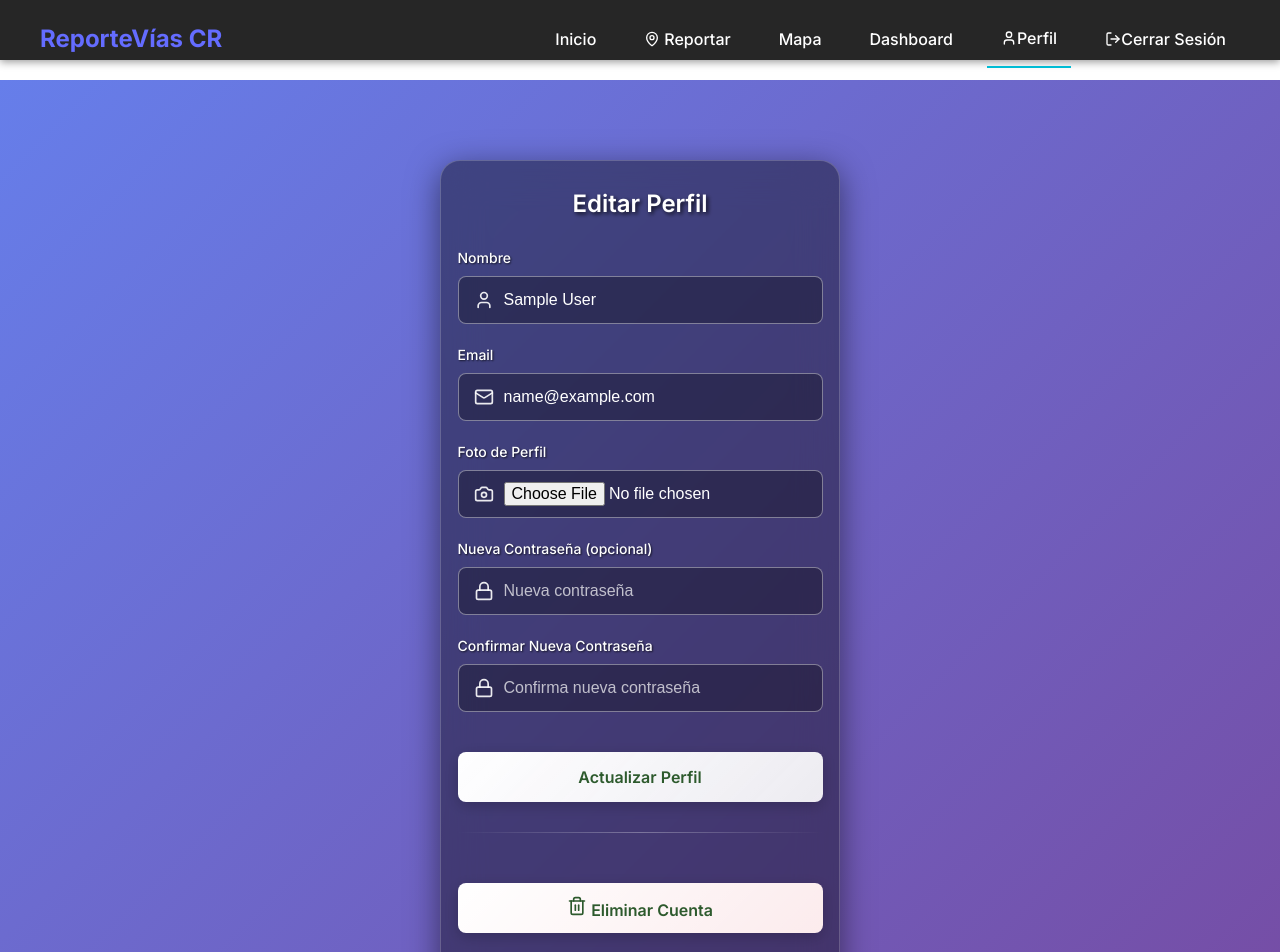
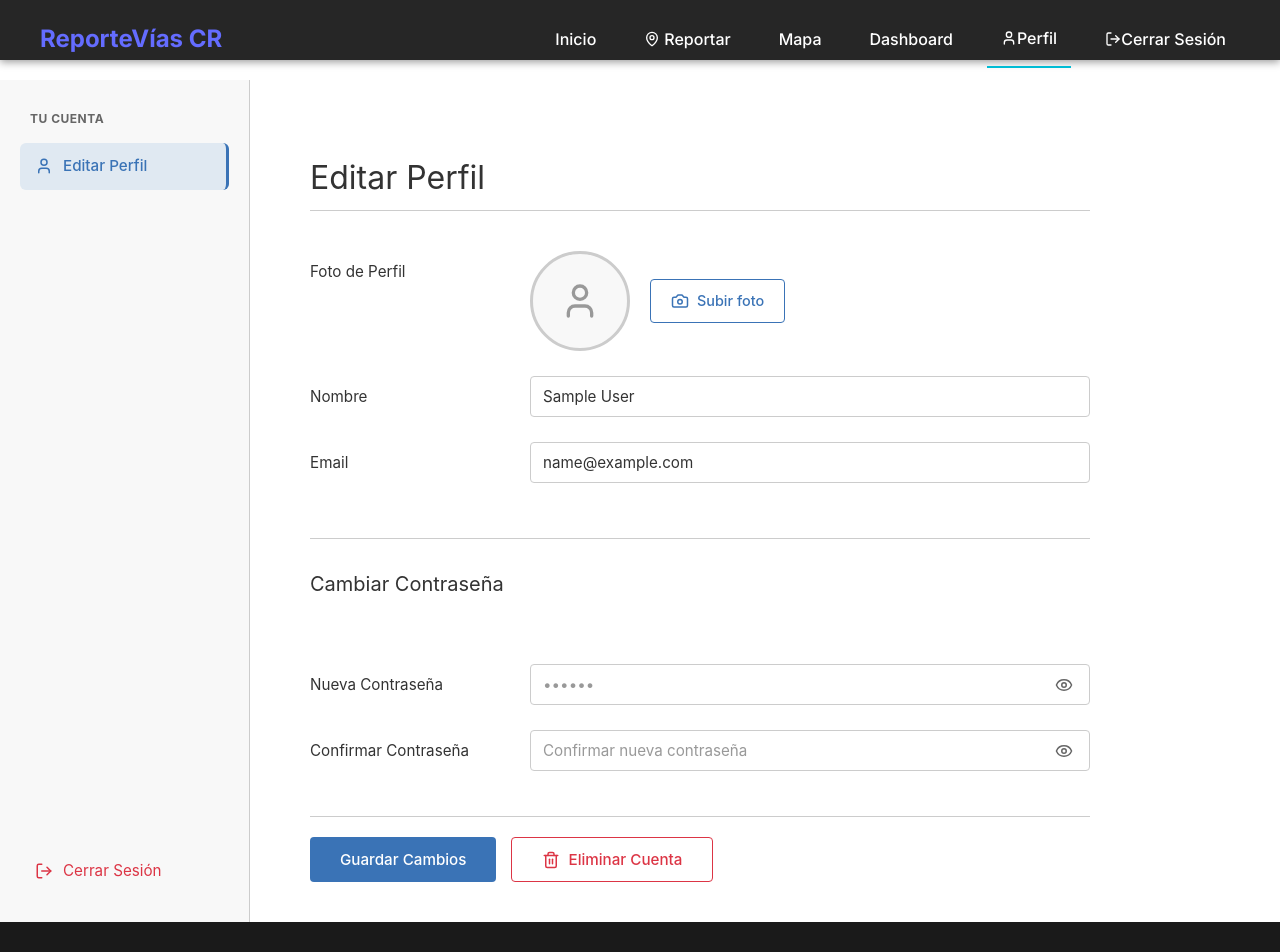
Before and after one commit to JeaustinCfwd/Reporte-V-as, a React (Vite) app: page /profile in a window 1280 px wide. Shown: the top 952 px of the page. Built offline with nearby package versions, Linux system fonts and the light colour scheme; sample sign-in values are in the browser's storage; the HTML template or start-up script is replaced by a standard one.

Commit message:
flechas del carruselItem

```diff
--- a/src/components/CategoryCarousel.jsx
+++ b/src/components/CategoryCarousel.jsx
@@ -1,5 +1,5 @@
 import React, { useRef, useEffect, useState, useCallback } from "react";
-import { ChevronLeft, ChevronRight } from "lucide-react";
+import { ArrowLeft, ArrowRight } from "lucide-react";
 import "../styles/CategoryCarousel.css";
 
 // Función utilitaria para aplicar 'throttle' (limitación de llamadas)
@@ -184,14 +184,14 @@ const CategoryCarousel = ({
                 }
                 aria-label="Anterior"
               >
-                <ChevronLeft className="category-carousel-btn-icon" />
+                <ArrowLeft className="category-carousel-btn-icon" />
               </button>
               <button
                 className="category-carousel-btn category-carousel-btn-next"
                 onClick={() => setActive((prev) => (prev + 1) % items.length)}
                 aria-label="Siguiente"
               >
-                <ChevronRight className="category-carousel-btn-icon" />
+                <ArrowRight className="category-carousel-btn-icon" />
               </button>
             </>
           )}
--- a/src/components/ProfileEdit.jsx
+++ b/src/components/ProfileEdit.jsx
@@ -1,8 +1,7 @@
 import React, { useState, useEffect } from 'react';
 import { useNavigate } from 'react-router-dom';
-import { User, Mail, Lock, Image, Trash2, Home, Camera } from 'lucide-react';
+import { User, Mail, Lock, Camera, Trash2, LogOut, Settings, Shield, Eye, EyeOff } from 'lucide-react';
 import { updateUser, deleteUser } from '../services/fetch.js';
-import "../styles/Forms.css";
 import "../styles/Profile.css";
 
 const ProfileEdit = () => {
@@ -16,6 +15,8 @@ const ProfileEdit = () => {
   });
   const [photoPreview, setPhotoPreview] = useState('');
   const [loading, setLoading] = useState(false);
+  const [showPassword, setShowPassword] = useState(false);
+  const [showConfirmPassword, setShowConfirmPassword] = useState(false);
 
   useEffect(() => {
     const storedUser = JSON.parse(localStorage.getItem('user') || 'null');
@@ -99,133 +100,187 @@ const ProfileEdit = () => {
     navigate('/');
   };
 
-  if (!user) return <div>Cargando...</div>;
+  const handleLogout = () => {
+    localStorage.removeItem('user');
+    navigate('/login');
+  };
+
+  if (!user) return <div className="profile-loading">Cargando...</div>;
 
   return (
-    <div className="fondo-registro">
-      <div className="contenedor-login">
-        <div className="formulario-usuario">
-          <h1 className="titulo-login">Editar Perfil</h1>
+    <div className="profile-container">
+      {/* Sidebar de Navegación */}
+      <aside className="profile-sidebar">
+        <div className="sidebar-section">
+          <h3 className="sidebar-category">TU CUENTA</h3>
+          <nav className="sidebar-nav">
+            <a href="/profile" className="sidebar-link active">
+              <User size={18} />
+              Editar Perfil
+            </a>
+          </nav>
+        </div>
 
-          {photoPreview && (
-            <div className="grupo-entrada">
-              <label className="etiqueta-entrada">Foto Actual</label>
-              <img src={photoPreview} alt="Profile" style={{ width: '100px', height: '100px', borderRadius: '50%', objectFit: 'cover' }} />
+        <div className="sidebar-section">
+          <button onClick={handleLogout} className="sidebar-link sidebar-logout">
+            <LogOut size={18} />
+            Cerrar Sesión
+          </button>
+        </div>
+      </aside>
+
+      {/* Contenido Principal */}
+      <main className="profile-content">
+        <h1 className="profile-title">Editar Perfil</h1>
+
+        <form onSubmit={handleSubmit} className="profile-form">
+          {/* Foto de Perfil */}
+          <div className="form-row">
+            <label className="form-label">Foto de Perfil</label>
+            <div className="form-field">
+              <div className="profile-photo-container">
+                <div className="profile-photo-wrapper">
+                  {photoPreview ? (
+                    <img src={photoPreview} alt="Profile" className="profile-photo" />
+                  ) : (
+                    <div className="profile-photo-placeholder">
+                      <User size={40} />
                     </div>
                   )}
-
-          <form onSubmit={handleSubmit}>
-            <div className="grupo-entrada">
-              <label htmlFor="name" className="etiqueta-entrada">Nombre</label>
-              <div className="campo-entrada">
-                <User className="icono-entrada" size={20} />
-                <input
-                  type="text"
-                  id="name"
-                  name="name"
-                  placeholder="Tu nombre"
-                  value={formData.name}
-                  onChange={handleInputChange}
-                  className="elemento-entrada"
-                  required
-                />
                 </div>
-            </div>
-
-            <div className="grupo-entrada">
-              <label htmlFor="email" className="etiqueta-entrada">Email</label>
-              <div className="campo-entrada">
-                <Mail className="icono-entrada" size={20} />
-                <input
-                  type="email"
-                  id="email"
-                  name="email"
-                  placeholder="Tu email"
-                  value={formData.email}
-                  onChange={handleInputChange}
-                  className="elemento-entrada"
-                  required
-                />
-              </div>
-            </div>
-
-            <div className="grupo-entrada">
-              <label htmlFor="photo" className="etiqueta-entrada">Foto de Perfil</label>
-              <div className="campo-entrada">
-                <Camera className="icono-entrada" size={20} />
+                <div className="photo-actions">
+                  <label htmlFor="photo" className="photo-upload-btn">
+                    <Camera size={18} />
+                    {photoPreview ? 'Cambiar foto' : 'Subir foto'}
+                  </label>
+                  {photoPreview && (
+                    <button
+                      type="button"
+                      onClick={() => setPhotoPreview('')}
+                      className="photo-remove-btn"
+                    >
+                      Eliminar foto
+                    </button>
+                  )}
                   <input
                     type="file"
                     id="photo"
                     name="photo"
                     accept="image/*"
                     onChange={handlePhotoChange}
-                  className="elemento-entrada"
+                    className="photo-input-hidden"
                   />
-                {photoPreview && <img src={photoPreview} alt="Preview" style={{ width: '50px', height: '50px', marginTop: '10px' }} />}
+                </div>
+              </div>
             </div>
           </div>
 
-            <div className="grupo-entrada">
-              <label htmlFor="password" className="etiqueta-entrada">Nueva Contraseña (opcional)</label>
-              <div className="campo-entrada">
-                <Lock className="icono-entrada" size={20} />
+          {/* Nombre */}
+          <div className="form-row">
+            <label htmlFor="name" className="form-label">Nombre</label>
+            <div className="form-field">
               <input
-                  type="password"
-                  id="password"
-                  name="password"
-                  placeholder="Nueva contraseña"
-                  value={formData.password}
+                type="text"
+                id="name"
+                name="name"
+                value={formData.name}
                 onChange={handleInputChange}
-                  className="elemento-entrada"
+                className="form-input"
+                required
               />
             </div>
           </div>
 
-            <div className="grupo-entrada">
-              <label htmlFor="confirmPassword" className="etiqueta-entrada">Confirmar Nueva Contraseña</label>
-              <div className="campo-entrada">
-                <Lock className="icono-entrada" size={20} />
+          {/* Email */}
+          <div className="form-row">
+            <label htmlFor="email" className="form-label">Email</label>
+            <div className="form-field">
               <input
-                  type="password"
-                  id="confirmPassword"
-                  name="confirmPassword"
-                  placeholder="Confirma nueva contraseña"
-                  value={formData.confirmPassword}
+                type="email"
+                id="email"
+                name="email"
+                value={formData.email}
                 onChange={handleInputChange}
-                  className="elemento-entrada"
+                className="form-input"
+                required
               />
             </div>
           </div>
 
-            <button type="submit" className="boton-login" disabled={loading}>
-              {loading ? 'Actualizando...' : 'Actualizar Perfil'}
-            </button>
-          </form>
+          {/* Sección de Cambiar Contraseña */}
+          <div className="form-section-divider">
+            <h2 className="form-section-title">Cambiar Contraseña</h2>
+          </div>
 
-          <div className="separador"></div>
-
+          {/* Nueva Contraseña */}
+          <div className="form-row">
+            <label htmlFor="password" className="form-label">Nueva Contraseña</label>
+            <div className="form-field">
+              <div className="password-input-wrapper">
+                <input
+                  type={showPassword ? 'text' : 'password'}
+                  id="password"
+                  name="password"
+                  placeholder="••••••"
+                  value={formData.password}
+                  onChange={handleInputChange}
+                  className="form-input"
+                />
                 <button
                   type="button"
-            onClick={handleDeleteAccount}
-            className="boton-login"
-            style={{ backgroundColor: '#dc3545' }}
-            disabled={loading}
+                  onClick={() => setShowPassword(!showPassword)}
+                  className="password-toggle-btn"
+                  aria-label={showPassword ? 'Ocultar contraseña' : 'Mostrar contraseña'}
                 >
-            <Trash2 size={20} className="inline mr-2" /> Eliminar Cuenta
-          </button>
-
-          <div className="navegacion-inferior">
-            <button
-              type="button"
-              onClick={handleBackToHome}
-              className="boton-login"
-              style={{ backgroundColor: '#007bff' }}
-            >
-              <Home size={20} className="inline mr-2" /> Volver a Inicio
+                  {showPassword ? <EyeOff size={18} /> : <Eye size={18} />}
                 </button>
               </div>
             </div>
           </div>
+
+          {/* Confirmar Contraseña */}
+          <div className="form-row">
+            <label htmlFor="confirmPassword" className="form-label">Confirmar Contraseña</label>
+            <div className="form-field">
+              <div className="password-input-wrapper">
+                <input
+                  type={showConfirmPassword ? 'text' : 'password'}
+                  id="confirmPassword"
+                  name="confirmPassword"
+                  placeholder="Confirmar nueva contraseña"
+                  value={formData.confirmPassword}
+                  onChange={handleInputChange}
+                  className="form-input"
+                />
+                <button
+                  type="button"
+                  onClick={() => setShowConfirmPassword(!showConfirmPassword)}
+                  className="password-toggle-btn"
+                  aria-label={showConfirmPassword ? 'Ocultar contraseña' : 'Mostrar contraseña'}
+                >
+                  {showConfirmPassword ? <EyeOff size={18} /> : <Eye size={18} />}
+                </button>
+              </div>
+            </div>
+          </div>
+
+          {/* Botones de Acción */}
+          <div className="form-actions">
+            <button type="submit" className="btn-primary" disabled={loading}>
+              {loading ? 'Guardando...' : 'Guardar Cambios'}
+            </button>
+            <button
+              type="button"
+              onClick={handleDeleteAccount}
+              className="btn-danger"
+              disabled={loading}
+            >
+              <Trash2 size={18} />
+              Eliminar Cuenta
+            </button>
+          </div>
+        </form>
+      </main>
     </div>
   );
 };
--- a/src/services/db.json
+++ b/src/services/db.json
@@ -9,11 +9,11 @@
       "photo": ""
     },
     {
-      "id": "e41c",
       "name": "lucas",
       "email": "example123@gmail.com",
       "password": "1234ab",
-      "photo": ""
+      "photo": "",
+      "id": "e41c"
     }
   ],
   "reviews": []
--- a/src/styles/Profile.css
+++ b/src/styles/Profile.css
@@ -1 +1,391 @@
-/* Profile.css - Estilos para el componente de edición de perfil */
+/* Profile.css - Sistema de diseño Clean Portal Interface */
+
+/* Container Principal - Layout de dos columnas */
+.profile-container {
+  display: flex;
+  min-height: calc(100vh - 60px);
+  background-color: #FFFFFF;
+  font-family: -apple-system, BlinkMacSystemFont, 'Segoe UI', 'Helvetica', 'Arial', sans-serif;
+}
+
+/* Sidebar de Navegación */
+.profile-sidebar {
+  width: 250px;
+  background-color: #F8F8F8;
+  border-right: 1px solid #CCCCCC;
+  padding: 30px 0;
+  display: flex;
+  flex-direction: column;
+  justify-content: space-between;
+}
+
+.sidebar-section {
+  padding: 0 20px;
+}
+
+.sidebar-category {
+  font-size: 0.75rem;
+  font-weight: 700;
+  color: #666666;
+  text-transform: uppercase;
+  letter-spacing: 0.5px;
+  margin: 0 0 15px 0;
+  padding: 0 10px;
+}
+
+.sidebar-nav {
+  display: flex;
+  flex-direction: column;
+  gap: 5px;
+}
+
+.sidebar-link {
+  display: flex;
+  align-items: center;
+  gap: 10px;
+  padding: 12px 15px;
+  color: #333333;
+  text-decoration: none;
+  font-size: 0.95rem;
+  font-weight: 400;
+  border-radius: 6px;
+  transition: all 0.2s ease;
+  border: none;
+  background: none;
+  width: 100%;
+  text-align: left;
+  cursor: pointer;
+}
+
+.sidebar-link:hover {
+  background-color: #E0E9F2;
+  color: #3A73B6;
+}
+
+.sidebar-link.active {
+  background-color: #E0E9F2;
+  color: #3A73B6;
+  font-weight: 500;
+  border-right: 3px solid #3A73B6;
+}
+
+.sidebar-logout {
+  margin-top: 20px;
+  color: #dc3545;
+}
+
+.sidebar-logout:hover {
+  background-color: #ffe6e6;
+  color: #c82333;
+}
+
+/* Contenido Principal */
+.profile-content {
+  flex: 1;
+  padding: 40px 60px;
+  max-width: 900px;
+}
+
+.profile-title {
+  font-size: 2rem;
+  font-weight: 400;
+  color: #333333;
+  margin: 0 0 40px 0;
+  padding-bottom: 15px;
+  border-bottom: 1px solid #CCCCCC;
+}
+
+/* Formulario */
+.profile-form {
+  display: flex;
+  flex-direction: column;
+  gap: 25px;
+}
+
+/* Sección Divisora */
+.form-section-divider {
+  margin: 30px 0 20px 0;
+  padding-top: 30px;
+  border-top: 1px solid #CCCCCC;
+}
+
+.form-section-title {
+  font-size: 1.25rem;
+  font-weight: 400;
+  color: #333333;
+  margin: 0 0 20px 0;
+}
+
+.form-row {
+  display: grid;
+  grid-template-columns: 200px 1fr;
+  gap: 20px;
+  align-items: start;
+}
+
+.form-label {
+  font-size: 0.95rem;
+  font-weight: 400;
+  color: #333333;
+  padding-top: 10px;
+  text-align: left;
+}
+
+.form-field {
+  display: flex;
+  flex-direction: column;
+}
+
+.form-input {
+  width: 100%;
+  padding: 10px 12px;
+  font-size: 0.95rem;
+  color: #333333;
+  background-color: #FFFFFF;
+  border: 1px solid #CCCCCC;
+  border-radius: 4px;
+  font-family: inherit;
+  transition: border-color 0.2s ease, box-shadow 0.2s ease;
+}
+
+.form-input:focus {
+  outline: none;
+  border-color: #3A73B6;
+  box-shadow: 0 0 0 3px rgba(58, 115, 182, 0.1);
+}
+
+.form-input::placeholder {
+  color: #999999;
+}
+
+/* Password Input con Toggle */
+.password-input-wrapper {
+  position: relative;
+  display: flex;
+  align-items: center;
+}
+
+.password-input-wrapper .form-input {
+  padding-right: 45px;
+}
+
+.password-toggle-btn {
+  position: absolute;
+  right: 12px;
+  background: none;
+  border: none;
+  color: #666666;
+  cursor: pointer;
+  padding: 5px;
+  display: flex;
+  align-items: center;
+  justify-content: center;
+  transition: color 0.2s ease;
+}
+
+.password-toggle-btn:hover {
+  color: #3A73B6;
+}
+
+.password-toggle-btn:focus {
+  outline: none;
+}
+
+/* Foto de Perfil */
+.profile-photo-container {
+  display: flex;
+  align-items: center;
+  gap: 20px;
+}
+
+.profile-photo-wrapper {
+  position: relative;
+  width: 100px;
+  height: 100px;
+}
+
+.profile-photo {
+  width: 100%;
+  height: 100%;
+  border-radius: 50%;
+  object-fit: cover;
+  border: 3px solid #CCCCCC;
+}
+
+.profile-photo-placeholder {
+  width: 100%;
+  height: 100%;
+  border-radius: 50%;
+  background-color: #F8F8F8;
+  border: 3px solid #CCCCCC;
+  display: flex;
+  align-items: center;
+  justify-content: center;
+  color: #999999;
+}
+
+.photo-actions {
+  display: flex;
+  flex-direction: column;
+  gap: 10px;
+}
+
+.photo-upload-btn {
+  display: inline-flex;
+  align-items: center;
+  gap: 8px;
+  padding: 10px 20px;
+  background-color: #FFFFFF;
+  color: #3A73B6;
+  border: 1px solid #3A73B6;
+  border-radius: 4px;
+  font-size: 0.9rem;
+  font-weight: 500;
+  cursor: pointer;
+  transition: all 0.2s ease;
+  white-space: nowrap;
+}
+
+.photo-upload-btn:hover {
+  background-color: #3A73B6;
+  color: #FFFFFF;
+}
+
+.photo-remove-btn {
+  padding: 8px 20px;
+  background-color: #FFFFFF;
+  color: #dc3545;
+  border: 1px solid #dc3545;
+  border-radius: 4px;
+  font-size: 0.85rem;
+  font-weight: 500;
+  cursor: pointer;
+  transition: all 0.2s ease;
+}
+
+.photo-remove-btn:hover {
+  background-color: #dc3545;
+  color: #FFFFFF;
+}
+
+.photo-input-hidden {
+  display: none;
+}
+
+/* Botones de Acción */
+.form-actions {
+  display: flex;
+  gap: 15px;
+  margin-top: 20px;
+  padding-top: 20px;
+  border-top: 1px solid #CCCCCC;
+}
+
+.btn-primary {
+  padding: 12px 30px;
+  background-color: #3A73B6;
+  color: #FFFFFF;
+  border: none;
+  border-radius: 4px;
+  font-size: 0.95rem;
+  font-weight: 500;
+  cursor: pointer;
+  transition: background-color 0.2s ease;
+}
+
+.btn-primary:hover:not(:disabled) {
+  background-color: #2d5a8f;
+}
+
+.btn-primary:disabled {
+  opacity: 0.6;
+  cursor: not-allowed;
+}
+
+.btn-danger {
+  display: inline-flex;
+  align-items: center;
+  gap: 8px;
+  padding: 12px 30px;
+  background-color: #FFFFFF;
+  color: #dc3545;
+  border: 1px solid #dc3545;
+  border-radius: 4px;
+  font-size: 0.95rem;
+  font-weight: 500;
+  cursor: pointer;
+  transition: all 0.2s ease;
+}
+
+.btn-danger:hover:not(:disabled) {
+  background-color: #dc3545;
+  color: #FFFFFF;
+}
+
+.btn-danger:disabled {
+  opacity: 0.6;
+  cursor: not-allowed;
+}
+
+/* Loading State */
+.profile-loading {
+  display: flex;
+  align-items: center;
+  justify-content: center;
+  min-height: calc(100vh - 60px);
+  font-size: 1.2rem;
+  color: #666666;
+}
+
+/* Responsive Design */
+@media (max-width: 968px) {
+  .profile-container {
+    flex-direction: column;
+  }
+
+  .profile-sidebar {
+    width: 100%;
+    border-right: none;
+    border-bottom: 1px solid #CCCCCC;
+    padding: 20px 0;
+  }
+
+  .sidebar-nav {
+    flex-direction: row;
+    overflow-x: auto;
+  }
+
+  .sidebar-link.active {
+    border-right: none;
+    border-bottom: 3px solid #3A73B6;
+  }
+
+  .profile-content {
+    padding: 30px 20px;
+  }
+
+  .form-row {
+    grid-template-columns: 1fr;
+    gap: 10px;
+  }
+
+  .form-label {
+    padding-top: 0;
+  }
+}
+
+@media (max-width: 480px) {
+  .profile-title {
+    font-size: 1.5rem;
+  }
+
+  .form-actions {
+    flex-direction: column;
+  }
+
+  .btn-primary,
+  .btn-danger {
+    width: 100%;
+    justify-content: center;
+  }
+}
```
Also changed, not shown: src/styles/CategoryCarousel.css (+18 -11 lines). Lines whose indentation alone changed are shown as unchanged.
